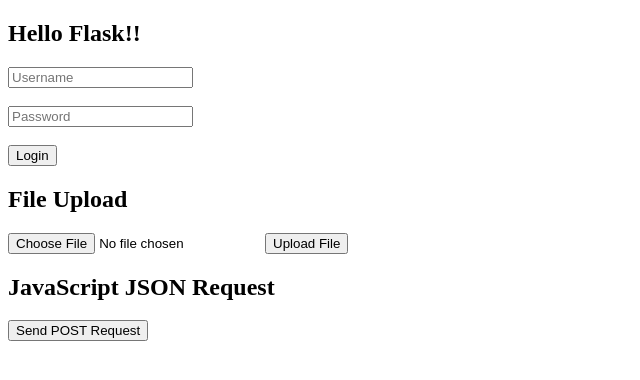
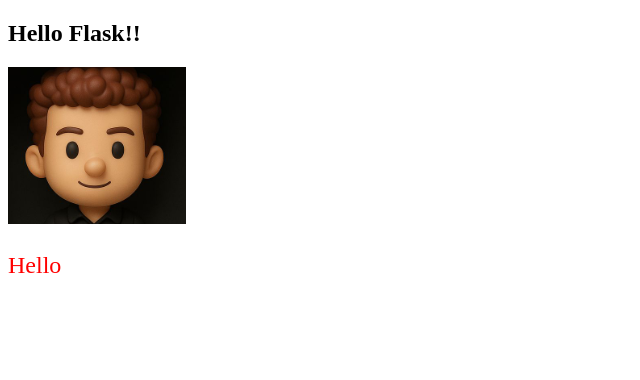
Before and after one commit to Narotam-Mishra/flask-learning, a Flask app: page / in a window 1280 px wide. Shown: the part 26-406 px from the top of the page, without its empty margins (0-640 px from the left). Run offline with Flask 3, Linux system fonts and the light colour scheme.

Commit message:
flsk-learning_added_static_files

```diff
--- a/flask-first-app/app.py
+++ b/flask-first-app/app.py
@@ -1,36 +1,10 @@
-from flask import Flask, render_template, request, jsonify
+from flask import Flask, render_template
 
-app = Flask(__name__, template_folder='templates')
+app = Flask(__name__, template_folder='templates', static_folder='static', static_url_path='/')
 
 @app.route('/', methods=['GET', 'POST'])
 def index():
-    if request.method == 'GET':
-        return render_template('index.html')
-    elif request.method == 'POST':
-        username = request.form.get('username')
-        password = request.form.get('password')
-
-        if username == 'flask' and password == 'password':
-            return 'Success'
-        else:
-            return 'Failure'
-
-@app.route('/file_upload', methods=['POST'])
-def file_upload():
-    file = request.files['file']
-
-    if file.content_type == 'text/plain':
-        return file.read().decode()
-
-@app.route('/handle_post', methods=['post'])
-def handle_post():
-    greeting = request.json['greeting']
-    name = request.json['name']
-
-    with open('file.txt', 'w') as f:
-        f.write(f'{greeting}, {name}')
-
-    return jsonify({'message': 'Successfully written!'})
+    return render_template('index.html')
 
 if __name__ == '__main__':
     app.run(port=5576, debug=True)
--- /dev/null
+++ b/flask-first-app/static/css/style.css
@@ -0,0 +1,5 @@
+
+.special{
+    color: red;
+    font-size: 18pt;
+}
--- /dev/null
+++ b/flask-first-app/static/js/popup.js
@@ -0,0 +1,6 @@
+
+window.onload = function(){
+    setTimeout(function() {
+        alert('Hello World')
+    }, 2000);
+};
--- a/flask-first-app/templates/base.html
+++ b/flask-first-app/templates/base.html
@@ -4,6 +4,7 @@
     <meta charset="UTF-8">
     <meta name="viewport" content="width=device-width, initial-scale=1.0">
     <title>{% block title %}Default Value{% endblock  %}</title>
+    <link rel="stylesheet" href="/css/style.css">
 </head>
 <body>
     <nav>Navbar</nav>
--- a/flask-first-app/templates/index.html
+++ b/flask-first-app/templates/index.html
@@ -3,36 +3,9 @@
 
 {% block content %}
     <h2>Hello Flask!!</h2>
-    <form method="POST" action="{{ url_for('index') }}">
-        <input type="text" name="username" placeholder="Username"><br><br>
-        <input type="password" name="password" placeholder="Password"><br><br>
-        <input type="submit" value="Login">
-    </form>
+    <img src="/img/face.png" alt="Text" />
 
-    <h2>File Upload</h2>
-    <form method="POST" action="{{ url_for('file_upload') }}" enctype="multipart/form-data">
-        <input type="file" name="file" accept="text/plain" required>
-        <input type="submit" value="Upload File">
-    </form>
+    <p class="special">Hello</p>
 
-    <h2>JavaScript JSON Request</h2>
-    <button id="post_button">Send POST Request</button>
-
-    <script type="text/javascript">
-        const postButton = document.getElementById('post_button');
-        const jsonData = {name: 'Mike', greeting: 'Hello'}
-
-        postButton.addEventListener('click', () => {
-            fetch('{{ url_for("handle_post") }}', {
-                method: 'POST',
-                headers: {
-                    'Content-Type': 'application/json; charset=utf-8'
-                },
-                body: JSON.stringify(jsonData)
-            })
-            .then(response => response.json())
-            .then(data => console.log('Success:', data))
-            .catch(error => console.error('Error:', error))
-        });
-    </script>
+    <script src="/js/popup.js"></script>
 {% endblock %}
```
Also changed, not shown: flask-first-app/static/img/face.png (added).
